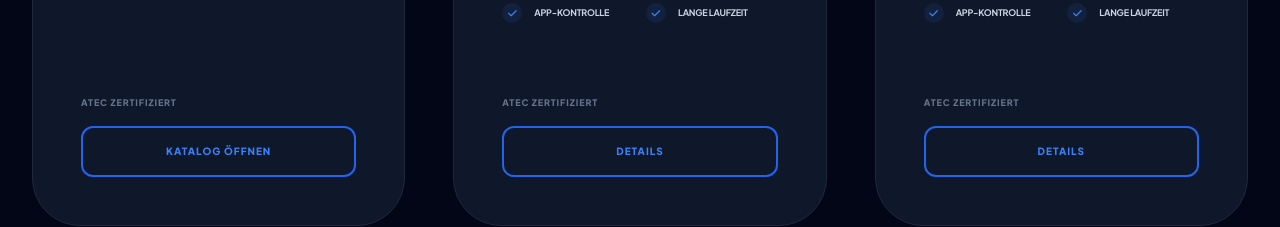
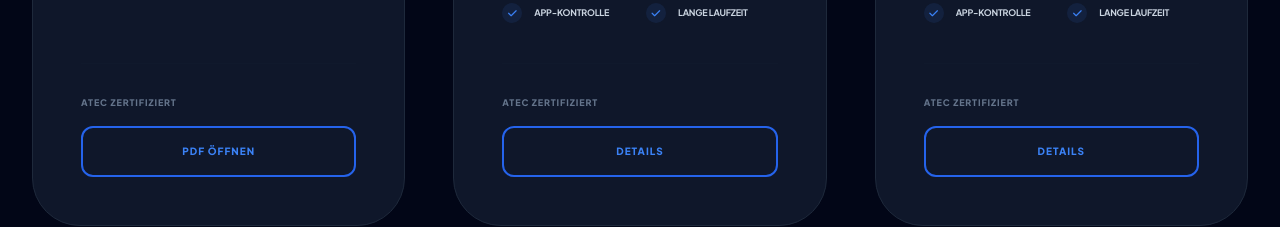
Before and after one commit to goessi70/ATec-Systems, a React (Vite) app: page /#/produkte in a window 1280 px wide. Shown: the part 1440-1667 px from the top of the page. Built offline with nearby package versions, Linux system fonts and the light colour scheme.

Commit message:
feat: revert Hub G3 link to local PDF file

```diff
--- a/components/Products.tsx
+++ b/components/Products.tsx
@@ -199,9 +199,7 @@ const Products: React.FC<{ isDark: boolean; lang: Language }> = ({ isDark, lang
                     </div>
                     <button
                       onClick={() => {
-                        if (product.id === 1) {
-                          setActiveIframe(hubG3Link);
-                        } else if (product.id === 2) {
+                        if (product.id === 1 || product.id === 2) {
                           setActiveIframe(superiorLink);
                         } else if (product.id === 3) {
                           setActiveIframe(baselineLink);
@@ -217,7 +215,7 @@ const Products: React.FC<{ isDark: boolean; lang: Language }> = ({ isDark, lang
                         isDark ? 'border-blue-600 text-blue-500 hover:bg-blue-600 hover:text-white' : 'border-slate-900 text-slate-900 hover:bg-slate-900 hover:text-white'
                       }`}
                     >
-                      {product.id === 1 ? 'Katalog öffnen' : t.details}
+                      {product.id === 1 ? (lang === 'de' ? 'PDF öffnen' : 'Open PDF') : t.details}
                     </button>
                   </div>
               </div>
```
